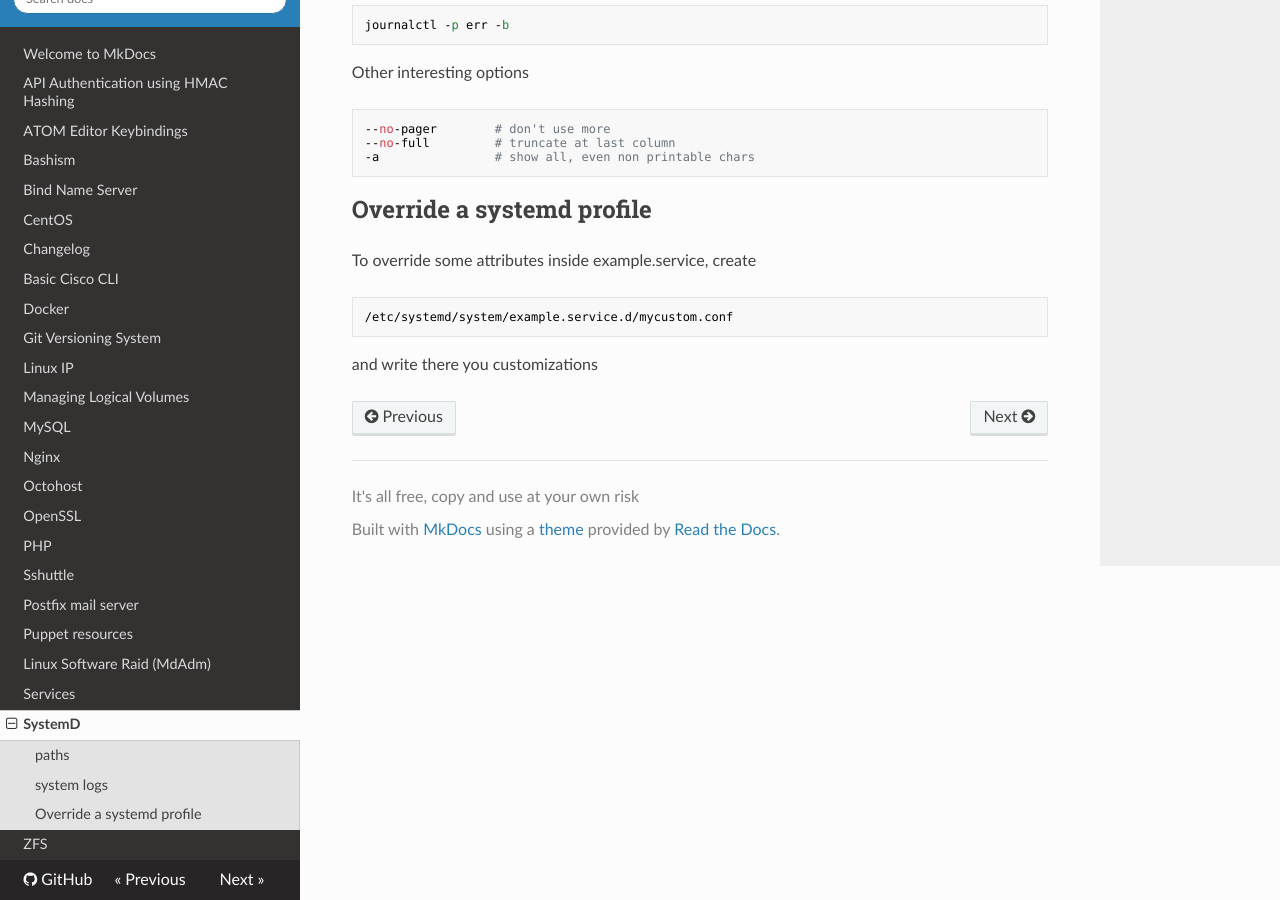
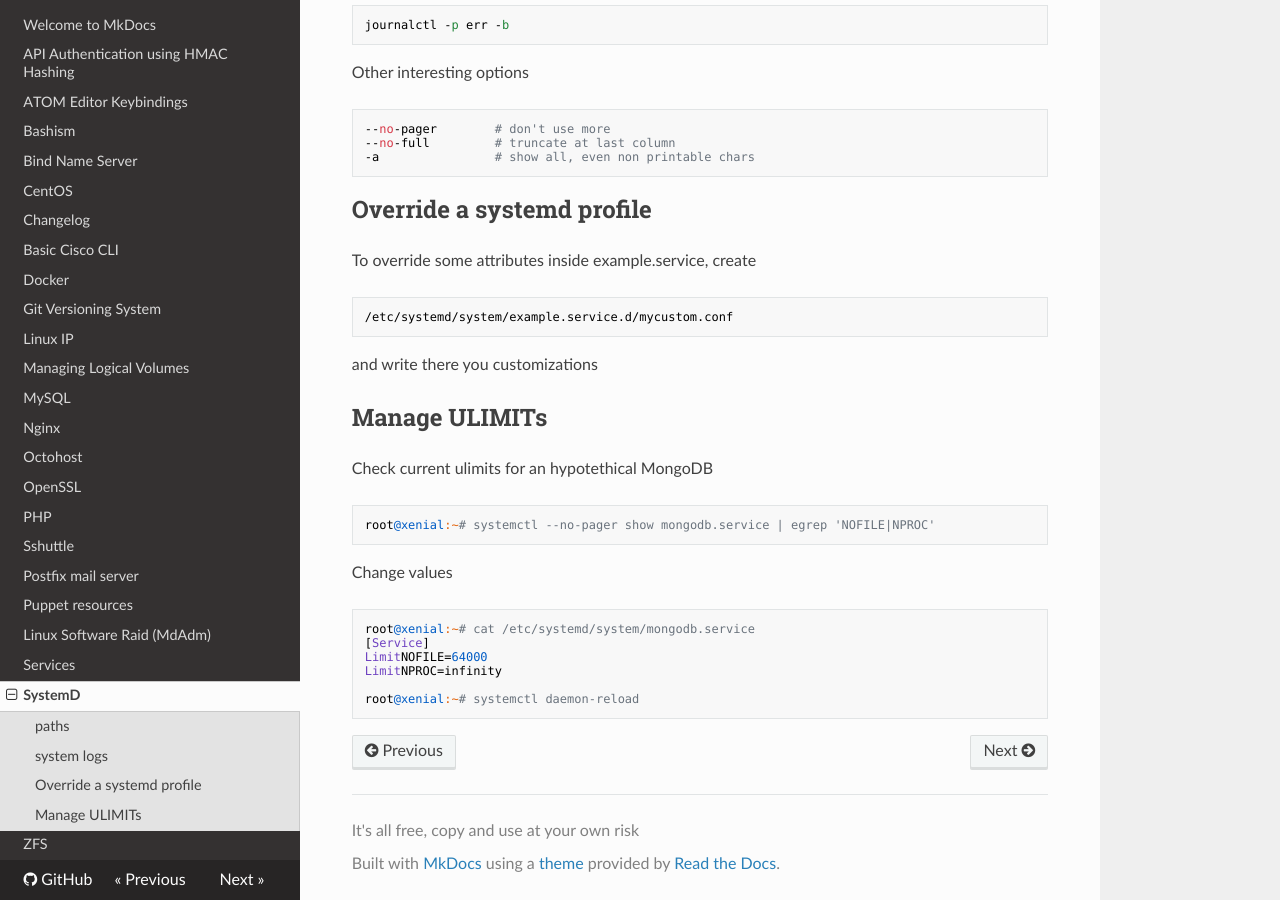
Before and after one commit to lorello/lorello.github.io, an MkDocs documentation site: the page built from docs/systemd.md, in a window 1280 px wide and 900 px high, scrolled down 1008 px. Built offline with MkDocs 1.6.1, drawn with Linux system fonts in a browser that asks for light colours; nearby versions of some CDN libraries.

Commit message:
Added ulimits settings on systemd

```diff
--- a/docs/systemd.md
+++ b/docs/systemd.md
@@ -56,3 +56,18 @@ To override some attributes inside example.service, create
     /etc/systemd/system/example.service.d/mycustom.conf
 
 and write there you customizations
+
+## Manage ULIMITs
+
+Check current ulimits for an hypotethical MongoDB
+
+    root@xenial:~# systemctl --no-pager show mongodb.service | egrep 'NOFILE|NPROC'
+
+Change values
+
+    root@xenial:~# cat /etc/systemd/system/mongodb.service
+    [Service]
+    LimitNOFILE=64000
+    LimitNPROC=infinity
+
+    root@xenial:~# systemctl daemon-reload
```
